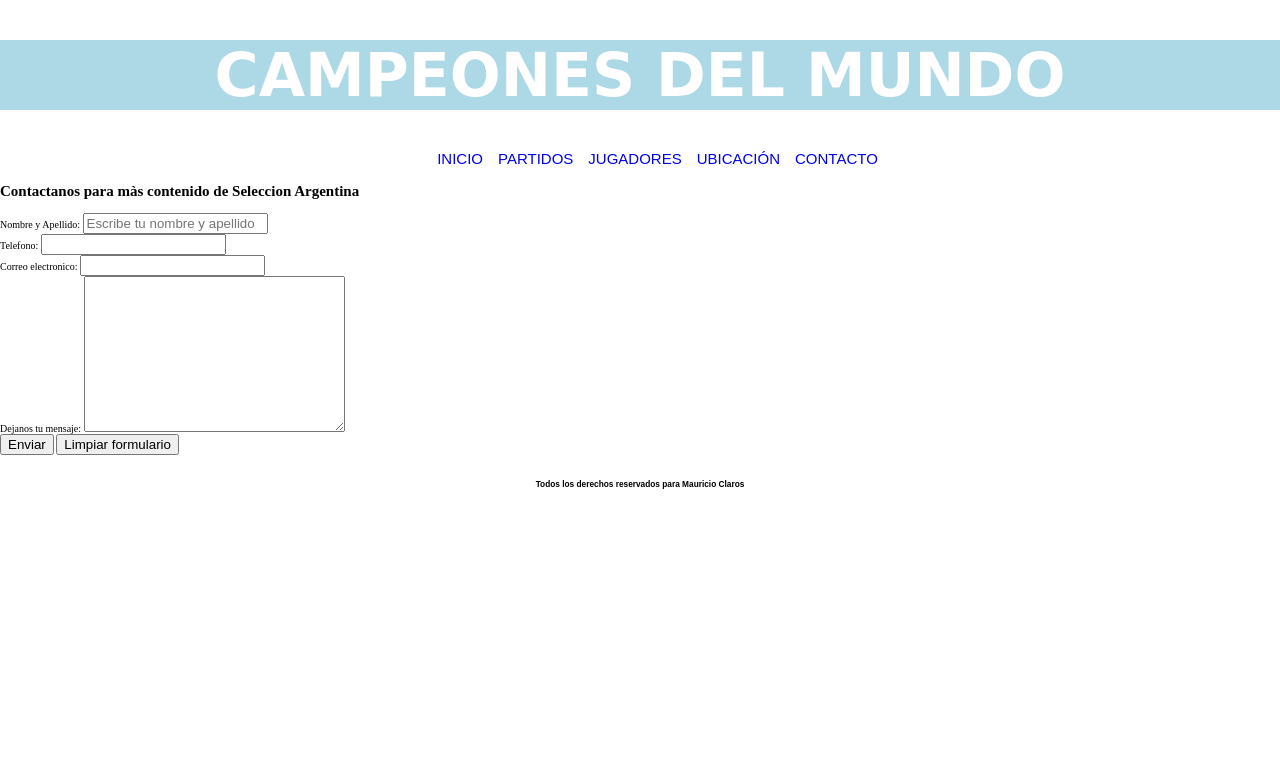
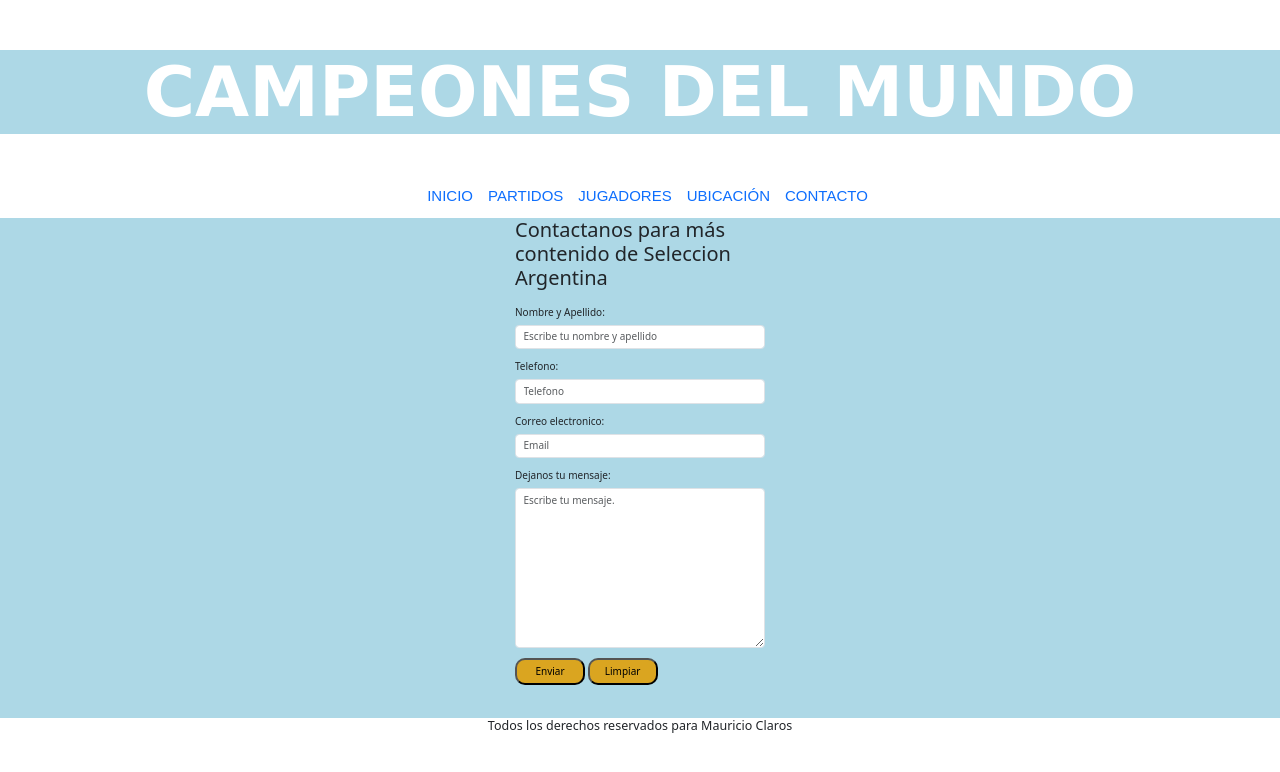
Before and after one commit to MauriClaros77/PF-Claros, a website: page pages/contacto.html in a window 1280 px wide. Drawn offline with nearby package versions, Linux system fonts and the light colour scheme; a web font is replaced by a local one.

Commit message:
Aplique lo solicitado en la consigna de la preentrega 3

```diff
--- a/pages/contacto.html
+++ b/pages/contacto.html
@@ -4,16 +4,20 @@
     <meta charset="UTF-8">
     <meta http-equiv="X-UA-Compatible" content="IE=edge">
     <meta name="viewport" content="width=device-width, initial-scale=1.0">
+    <meta name="keywords" content="mensaje, email, contacto, contenido, fotos">
     <link rel="preconnect" href="https://fonts.googleapis.com">
     <link rel="preconnect" href="https://fonts.gstatic.com" crossorigin>
     <link href="https://fonts.googleapis.com/css2?family=Odibee+Sans&display=swap" rel="stylesheet">
     <link rel="stylesheet" href="https://cdnjs.cloudflare.com/ajax/libs/animate.css/4.1.1/animate.min.css" />
+    <!--LINK CSS DE BOOTSTRAP-->
+    <link href="https://cdn.jsdelivr.net/npm/bootstrap@5.3.0-alpha1/dist/css/bootstrap.min.css" rel="stylesheet" integrity="sha384-GLhlTQ8iRABdZLl6O3oVMWSktQOp6b7In1Zl3/Jr59b6EGGoI1aFkw7cmDA6j6gD" crossorigin="anonymous">
+    <!--MI PROPIO CSS-->
     <link rel="stylesheet" href="../css/styles.css">
-    <title>Campeones del Mundo</title>
+    <title>Mas Contenido</title>
 </head>
 <body  class="font-body">
     <header>
-        <h1 class="color-titulo letra-color animate__animated animate__zoomIn">CAMPEONES DEL MUNDO</h1>
+        <h1 class="titfont display-1 animate__animated animate__zoomIn">CAMPEONES DEL MUNDO</h1>
         <nav class="menu">
             <ul>
                 <li>
@@ -34,36 +38,37 @@
             </ul>
         </nav>
     </header>
-    <section>
-        <h1>Contactanos para màs contenido de Seleccion Argentina</h1>
-        <form>
-            <div>
-                <label for="nombre-apellido">Nombre y Apellido:</label>
-                <input type="text" id="nombre-apellido" placeholder="Escribe tu nombre y apellido" required>
+    <main class="centrar">
+        <div class="centh">
+            <form class="row g-3">
+                <h2>Contactanos para más contenido de Seleccion Argentina</h2>
+                <div class="">
+                    <label for="nombre-apellido" class="form-label">Nombre y Apellido:</label>
+                    <input type="text" class="form-control" id="nombre-apellido" placeholder="Escribe tu nombre y apellido" required>
                 </div>
                 <div>
-                <label for="telefono">Telefono:</label>
-                <input type="tel" id="telefono">
+                    <label for="telefono" class="form-label">Telefono:</label>
+                    <input type="tel" class="form-control" id="telefono" placeholder="Telefono">
                 </div>
                 <div>
-                <label for="correo">Correo electronico:</label>
-                <input type="email" id="correo">
+                    <label for="correo" class="form-label">Correo electronico:</label>
+                    <input type="email" class="form-control" id="correo" placeholder="Email">
                 </div>
                 <div>
-                <label for="mensaje">Dejanos tu mensaje:</label>
-                <textarea name="mensaje" id="" cols="30" rows="10"></textarea>
+                    <label for="mensaje" class="form-label">Dejanos tu mensaje:</label>
+                    <textarea name="mensaje" class="form-control" id="msj" cols="30" rows="10" placeholder="Escribe tu mensaje."></textarea>
                 </div>
                 <div>
-                <input type="submit" value="Enviar">
-                <input type="reset" value="Limpiar formulario">
+                    <input type="submit" class="boton1" value="Enviar">
+                    <input type="reset" class="boton2" value="Limpiar">
                 </div>
             </form>
-    </section>
+        </div>
 
+    </main>
     <footer>
-        <div class="subt">
-            <h5> Todos los derechos reservados para Mauricio Claros</h5>
-        </div>
+            <h5 class="text-center"> Todos los derechos reservados para Mauricio Claros</h5>
     </footer>
+    <script src="https://cdn.jsdelivr.net/npm/bootstrap@5.3.0-alpha1/dist/js/bootstrap.bundle.min.js" integrity="sha384-w76AqPfDkMBDXo30jS1Sgez6pr3x5MlQ1ZAGC+nuZB+EYdgRZgiwxhTBTkF7CXvN" crossorigin="anonymous"></script>
 </body>
 </html>
--- /dev/null
+++ b/scss/_estilosContacto.scss
@@ -0,0 +1,37 @@
+@import "variables";
+
+.titfont {
+    margin-top: 5rem;
+    margin-bottom: 5rem;
+    background-color: $celeste;
+    text-align: center;
+    font-family: 'Odibee Sans', cursive;
+    color: white;
+    font-size: 7rem ;
+    font-weight:bold;
+}
+
+.menufont {
+    font-family: $ftGlobal;
+}
+.centrar{
+    background-color: $celeste;
+    height: 500px;
+    display: flex;
+    justify-content: center;
+}
+.centh {
+    width: 250px;
+    height: 250px;
+}
+.boton1{
+    width: 70px;
+    padding: 4px 6px;
+    text-align: center;
+    border-radius: 10px;
+    background-color: goldenrod;
+
+}
+.boton2 {
+    @extend .boton1;
+}
--- /dev/null
+++ b/scss/_mixins.scss
@@ -0,0 +1,16 @@
+@mixin tarjeta-jugadores {
+    background-color:$celeste;
+    padding: 15px;
+    border-radius: 5px;
+    display: flex;
+    flex-direction: column;
+    align-items: center;
+}
+
+@mixin tarjeta-partidos {
+    position: relative;
+    padding-bottom: 56.25%;
+    padding-top: 0px;
+    height: 0;
+    overflow: hidden;
+}
--- /dev/null
+++ b/scss/_variables.scss
@@ -0,0 +1,2 @@
+$ftGlobal: 'Varela Round', sans-serif;
+$celeste: lightblue;
--- a/scss/styles.scss
+++ b/scss/styles.scss
@@ -1,3 +1,7 @@
+@import "variables";
+@import "mixins";
+@import "estilosContacto";
+
 *{
     box-sizing: border-box;
 }
@@ -8,8 +12,9 @@ body {
 html{
     font-size: 62.5%;
 }
+
 .color-titulo {
-    background-color: lightblue;
+    background-color: $celeste;
     text-align: center;
     font-family: 'Odibee Sans', cursive;
 }
@@ -19,7 +24,7 @@ html{
 }
 
 header{
-    font-size: 3rem;
+    font-size: 4rem;
 }
 
 .menu ul{
@@ -27,22 +32,24 @@ font-size: 1.5rem;
 display: flex;
 flex-wrap: wrap;
 justify-content: center;
-}
-.menu ul li {
+li {
     list-style: none;
     margin-right: 1rem;
-}
-.menu ul li a{
+    a{
         text-decoration: none;
         text-transform: uppercase;
-    font-family: 'Varela Round', sans-serif;
-}
-.menu ul li a:hover{
+        font-family: $ftGlobal;
+        &:hover{
             font-size: 2.1rem;
         }
+    }
+}
+}
+
+
 .champ{
     text-align: center;
-    font-family: 'Varela Round', sans-serif;
+    font-family: $ftGlobal;
     color: goldenrod;
     margin-top: 1.5rem;
     margin-bottom: 5rem;
@@ -59,13 +66,11 @@ justify-content: center;
     flex-direction: column;
     align-items: center;
     text-align: center;
-    font-family: 'Varela Round', sans-serif;
-
+    font-family: $ftGlobal;
 }
 
 p{
     width: 50%;
-
 }
 
 a {
@@ -78,70 +83,64 @@ a {
     padding-top: 0px;
     height: 0;
     overflow: hidden;
-}
-
-.video-contenedor iframe {
+    iframe {
         position: absolute;
         top: 0;
         left: 0;
         width: 100%;
         height: 100%;
     }
+}
+
+
 .pie-pagina {
     text-align: center;
 }
 .jugadores {
     list-style: none;
-    font-family: sans-serif;
+    font-family: $ftGlobal;
     font-size: large;
     text-align: center;
 }
 
 
 body{
-    width: 100%
-    ;
+    width: 100%;
 }
 .subt{
     padding: 1rem;
     text-align: center;
     align-items: center;
-    font-family: 'Varela Round', sans-serif;
+    font-family: $ftGlobal;
 }
+
 /*ESTILOS DE MIS TARJETAS*/
 .container{
     display:grid;
     grid-template-columns: 1fr;
     gap: 15px;
     margin: 15px;
+    h3{
+        font-family: $ftGlobal;
 
     }
-h3{
-    font-family: 'Varela Round', sans-serif;
-
 }
 
+
 .card {
-    background-color:lightblue;
-    padding: 15px;
-    border-radius: 5px;
-    display: flex;
-    flex-direction: column;
-    align-items: center;
+    @include tarjeta-jugadores;
 }
 
 .img-jugador{
     width: 150px;
     height: 250px;
-}
-.img-jugador img{
+    img{
         width: 100%;
         height: 100%;
-
     }
-.img-jugador:hover{
+    &:hover{
         transform: scale(1.5);
-
+    }
 }
 
 
@@ -184,20 +183,29 @@ h3{
 }
 
 .card-video {
-    position: relative;
-    padding-bottom: 56.25%;
-    padding-top: 0px;
-    height: 0;
-    overflow: hidden;
-}
-.card-video iframe {
+    @include tarjeta-partidos;
+    iframe {
         position: absolute;
         top: 0;
         left: 0;
         width: 100%;
         height: 100%;
     }
+}
+
 
 .txtcenter{
     text-align: center;
 }
+
+.cardUbicacion {
+    @include tarjeta-jugadores;
+
+    h2{
+        font-family: $ftGlobal;
+    }
+
+    iframe{
+        max-width: 100%;
+    }
+}
```
Also changed, not shown: index.html (+5 -0 lines), pages/jugadores.html (+2 -1 lines), pages/partidos.html (+4 -3 lines), pages/ubicacion.html (+13 -10 lines), css/styles.css, 1 other file. Lines whose indentation alone changed are shown as unchanged.
